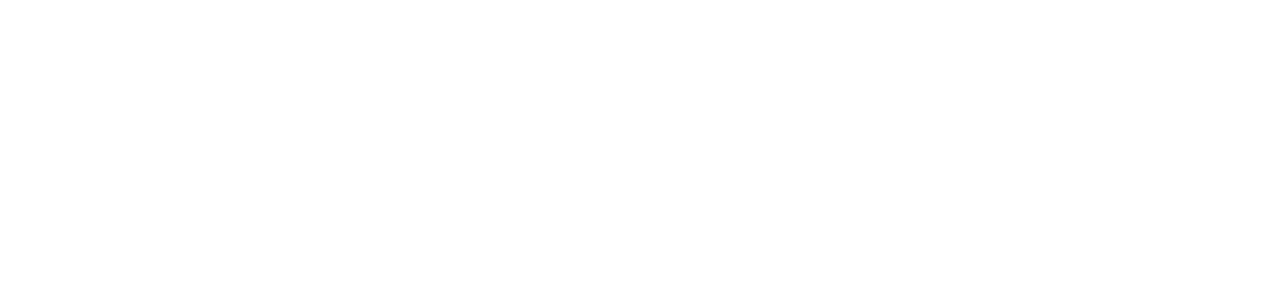
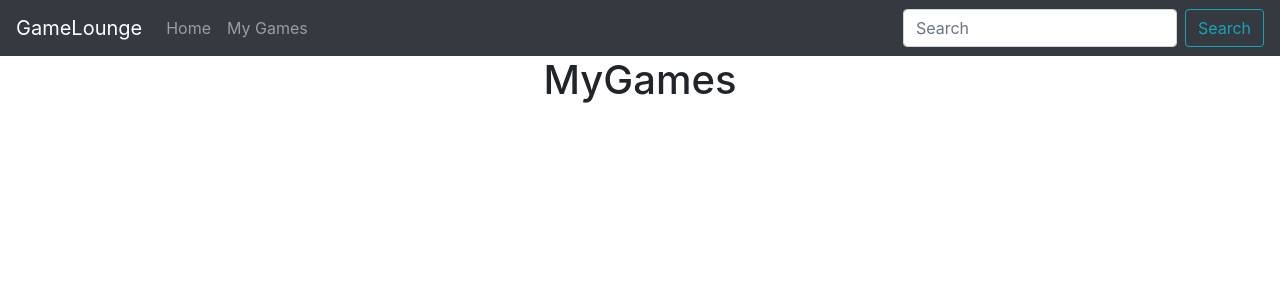
Before and after one commit to youngjerald239/Project_2, a React (Create React App) app: page /MyGames in a window 1280 px wide. Shown: the top 300 px of the page. Built offline with nearby package versions, Linux system fonts and the light colour scheme; no server answers.

Commit message:
added game list api and showed in console log

```diff
--- a/package.json
+++ b/package.json
@@ -6,8 +6,12 @@
     "@testing-library/jest-dom": "^5.12.0",
     "@testing-library/react": "^11.2.6",
     "@testing-library/user-event": "^12.8.3",
+    "bootstrap": "^4.6.0",
     "react": "^17.0.2",
+    "react-bootstrap": "^1.5.2",
     "react-dom": "^17.0.2",
+    "react-router": "^5.2.0",
+    "react-router-dom": "^5.2.0",
     "react-scripts": "4.0.3",
     "web-vitals": "^1.1.1"
   },
--- a/src/App.js
+++ b/src/App.js
@@ -1,10 +1,52 @@
-
+import {Route, Switch} from "react-router-dom"
+import Header from "./components/Header"
+import Home from "./pages/Home"
+import MyGames from "./pages/MyGames"
+import {useState, useEffect} from "react"
 import './App.css';
 
 function App() {
+//My games page with share the game list data with home
+  const [games, setGames] = useState([])
+
+  const [freegamelist, setFreeGameList] = useState([])
+
+  const getFreeGameList = async () => {
+    const response = await fetch("https://free-to-play-games-database.p.rapidapi.com/api/games", {
+      "method": "GET",
+      "headers": {
+        "x-rapidapi-key": "238791b430mshf27f36440d2bc07p120426jsnb81344321f54",
+        "x-rapidapi-host": "free-to-play-games-database.p.rapidapi.com"
+      }
+    })
+
+    .catch(err => {
+      console.error(err);
+    });
+
+    const data = await response.json()
+
+    setFreeGameList(data)
+
+    // console.log(getFreeGameList)
+
+  }
+
+  useEffect(() => {getFreeGameList()}, [])
+
   return (
     <div className="App">
-
+      <Header/>
+      <main>
+        <Switch>
+          <Route exact path="/">
+            <Home FreeGameList={freegamelist}/>
+          </Route>
+          <Route path="/MyGames">
+            <MyGames/>
+          </Route>
+        </Switch>
+      </main>
     </div>
   );
 }
--- /dev/null
+++ b/src/components/FreeGame.js
@@ -0,0 +1,5 @@
+function FreeGame (props){
+    return <h1>FreeGame</h1>
+}
+
+export default FreeGame
--- /dev/null
+++ b/src/components/FreeGameList.js
@@ -0,0 +1,15 @@
+// import { render } from "@testing-library/react"
+import React, { Component } from "react";
+
+function FreeGameList (props){
+
+    return <div>
+        {props.FreeGameList.map((freegame, index) => {
+            return <h1>{freegame.name}</h1>
+        })}
+    </div>
+
+
+}
+
+export default FreeGameList
--- a/src/components/Header.js
+++ b/src/components/Header.js
@@ -0,0 +1,24 @@
+import Navbar from 'react-bootstrap/Navbar'
+import Nav from "react-bootstrap/Nav"
+import Form from "react-bootstrap/Form"
+import Button from "react-bootstrap/Button"
+import FormControl from "react-bootstrap/FormControl"
+import {Link} from "react-router-dom"
+
+function Header (props){
+    return (
+    <Navbar bg="dark" variant="dark">
+    <Navbar.Brand href="/">GameLounge</Navbar.Brand>
+    <Nav className="mr-auto">
+      <Nav.Link href="/">Home</Nav.Link>
+      <Nav.Link href="./mygames">My Games</Nav.Link>
+    </Nav>
+    <Form inline>
+      <FormControl type="text" placeholder="Search" className="mr-sm-2" />
+      <Button variant="outline-info">Search</Button>
+    </Form>
+  </Navbar>
+    )
+}
+
+export default Header
--- a/src/index.js
+++ b/src/index.js
@@ -1,13 +1,17 @@
+import 'bootstrap/dist/css/bootstrap.min.css';
 import React from 'react';
 import ReactDOM from 'react-dom';
 import './index.css';
 import App from './App';
 import reportWebVitals from './reportWebVitals';
+import {BrowserRouter as Router} from "react-router-dom"
 
 ReactDOM.render(
+  <Router>
   <React.StrictMode>
     <App />
-  </React.StrictMode>,
+  </React.StrictMode>
+  </Router>,
   document.getElementById('root')
 );
 
--- /dev/null
+++ b/src/pages/Home.js
@@ -0,0 +1,17 @@
+import Card from 'react-bootstrap/Card'
+import CardDeck from 'react-bootstrap/CardDeck'
+import FreeGameList from "../components/FreeGameList"
+import FreeGame from "../components/FreeGame"
+
+function Home (props){
+    const divStyle = {
+        display:"flex",
+        justifyContent: "space-around"
+    }
+    return <div style={divStyle}>
+        <FreeGameList FreeGameList={props.FreeGameList}/>
+        <FreeGame/>
+    </div>
+}
+
+export default Home
--- /dev/null
+++ b/src/pages/MyGames.js
@@ -0,0 +1,5 @@
+function MyGames (props){
+    return <h1>MyGames</h1>
+}
+
+export default MyGames
```
Also changed, not shown: src/components/Cards.js (deleted), src/components/Footer.js (deleted), 1 other file (tests, documents, lock files or other folders).
